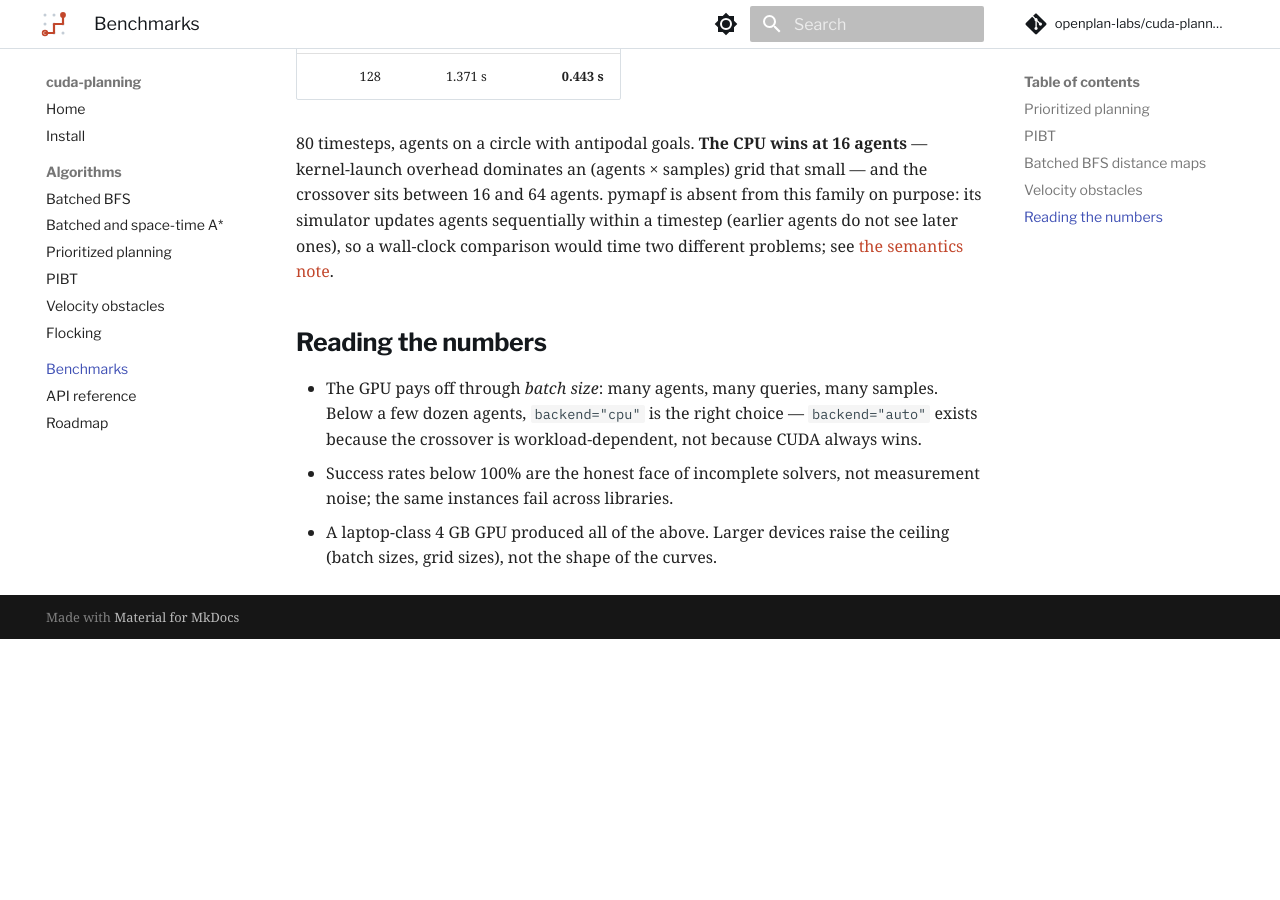
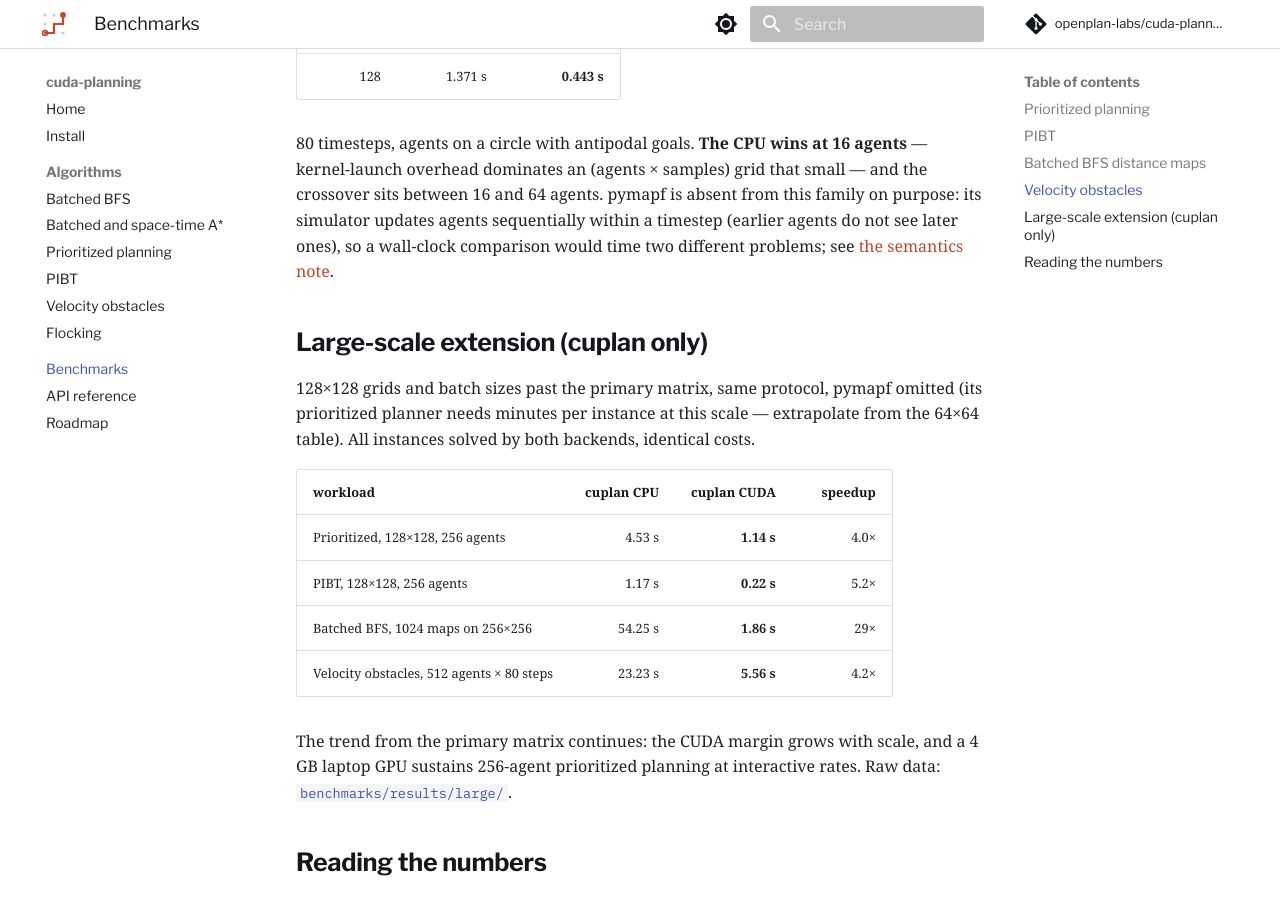
Before and after one commit to openplan-labs/cuda-planning, an MkDocs documentation site: the page built from docs/benchmarks.md, in a window 1280 px wide and 900 px high, scrolled down 3975 px. Built offline with MkDocs 1.6.1 and Material for MkDocs 9.7.7, drawn with Linux system fonts in a browser that asks for light colours; comment, search, counter and statistics services are not loaded; before the commit the page ends 4614 px from its top, so only the background shows below that.

Commit message:
Add large-scale benchmark extension (128x128, up to 256 agents)
cuplan only at this scale: prioritized 256 agents 4.53s CPU -> 1.14s
CUDA, PIBT 5.2x, batched BFS 29x at 1024 maps on 256x256, velocity
obstacles 4.2x at 512 agents. 100% success, identical costs across
backends.

```diff
--- a/docs/benchmarks.md
+++ b/docs/benchmarks.md
@@ -90,6 +90,25 @@ agents do not see later ones), so a wall-clock comparison would time
 two different problems; see
 [the semantics note](algorithms/velocity-obstacles.md).
 
+## Large-scale extension (cuplan only)
+
+128×128 grids and batch sizes past the primary matrix, same protocol,
+pymapf omitted (its prioritized planner needs minutes per instance at
+this scale — extrapolate from the 64×64 table). All instances solved
+by both backends, identical costs.
+
+| workload | cuplan CPU | cuplan CUDA | speedup |
+| :-- | --: | --: | --: |
+| Prioritized, 128×128, 256 agents | 4.53 s | **1.14 s** | 4.0× |
+| PIBT, 128×128, 256 agents | 1.17 s | **0.22 s** | 5.2× |
+| Batched BFS, 1024 maps on 256×256 | 54.25 s | **1.86 s** | 29× |
+| Velocity obstacles, 512 agents × 80 steps | 23.23 s | **5.56 s** | 4.2× |
+
+The trend from the primary matrix continues: the CUDA margin grows
+with scale, and a 4 GB laptop GPU sustains 256-agent prioritized
+planning at interactive rates. Raw data:
+[`benchmarks/results/large/`](https://github.com/openplan-labs/cuda-planning/tree/main/benchmarks/results/large).
+
 ## Reading the numbers
 
 - The GPU pays off through *batch size*: many agents, many queries,
```
Also changed, not shown: README.md (+2 -0 lines), benchmarks/results/large/results.md (added, +31 -0 lines), 5 other files.
